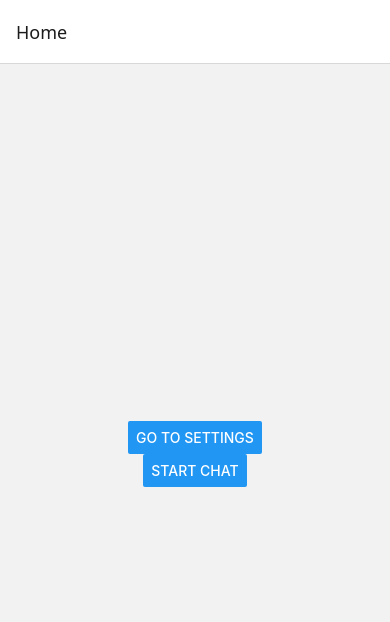
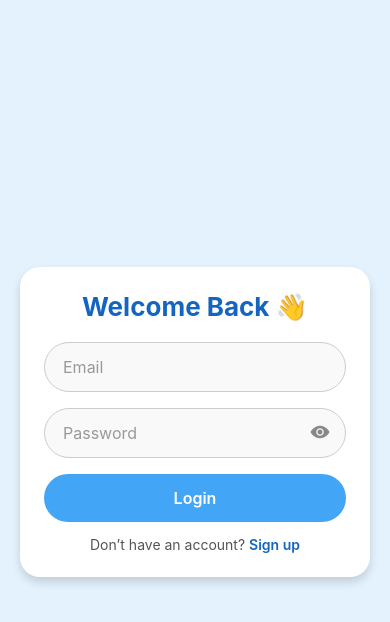
Before and after one commit to alsansone/rn-playground, a React Native app: screen /Login in a window 390 px wide. Shown: the top 622 px of the page. Built offline with nearby package versions, Linux system fonts and the light colour scheme.

Commit message:
add login and sign up screens

```diff
--- /dev/null
+++ b/components/EmailInput.tsx
@@ -0,0 +1,35 @@
+import React, { forwardRef } from "react";
+import { TextInput } from "react-native";
+import InputField from "./InputField";
+
+type Props = {
+  value: string;
+  onChangeText: (text: string) => void;
+  onSubmitEditing?: () => void;
+  returnKeyType?: "next" | "done";
+};
+
+const EmailInput = forwardRef<TextInput, Props>(
+  ({ value, onChangeText, onSubmitEditing, returnKeyType = "next" }, ref) => {
+    return (
+      <InputField
+        ref={ref}
+        placeholder="Email"
+        value={value}
+        onChangeText={onChangeText}
+        keyboardType="email-address"
+        textContentType="emailAddress"
+        autoCapitalize="none"
+        autoCorrect={false}
+        importantForAutofill="yes"
+        accessibilityLabel="Email"
+        returnKeyType={returnKeyType}
+        onSubmitEditing={onSubmitEditing}
+      />
+    );
+  }
+);
+
+EmailInput.displayName = "EmailInput";
+
+export default EmailInput;
--- /dev/null
+++ b/components/FormCard.tsx
@@ -0,0 +1,38 @@
+import React from "react";
+import { View, KeyboardAvoidingView, Platform, StyleSheet } from "react-native";
+
+type Props = {
+  children: React.ReactNode;
+};
+
+const FormCard = ({ children }: Props) => {
+  return (
+    <KeyboardAvoidingView
+      style={styles.container}
+      behavior={Platform.OS === "ios" ? "padding" : undefined}
+    >
+      <View style={styles.card}>{children}</View>
+    </KeyboardAvoidingView>
+  );
+};
+
+const styles = StyleSheet.create({
+  container: {
+    flex: 1,
+    backgroundColor: "#e3f2fd",
+    justifyContent: "center",
+    padding: 20,
+  },
+  card: {
+    backgroundColor: "#fff",
+    borderRadius: 20,
+    padding: 24,
+    elevation: 6,
+    shadowColor: "#000",
+    shadowOpacity: 0.15,
+    shadowRadius: 10,
+    shadowOffset: { width: 0, height: 5 },
+  },
+});
+
+export default FormCard;
--- /dev/null
+++ b/components/InputField.tsx
@@ -0,0 +1,33 @@
+import React, { forwardRef } from "react";
+import { TextInput, StyleSheet, TextInputProps, View } from "react-native";
+
+const InputField = forwardRef<TextInput, TextInputProps>((props, ref) => {
+  return (
+    <View>
+      <TextInput
+        ref={ref}
+        style={styles.input}
+        placeholderTextColor="#999"
+        {...props}
+      />
+    </View>
+  );
+});
+
+const styles = StyleSheet.create({
+  input: {
+    height: 50,
+    borderColor: "#ccc",
+    borderWidth: 1,
+    borderRadius: 25,
+    paddingHorizontal: 18,
+    marginBottom: 16,
+    backgroundColor: "#f9f9f9",
+    fontSize: 16,
+    color: "#333",
+  },
+});
+
+InputField.displayName = "InputField";
+
+export default InputField;
--- /dev/null
+++ b/components/PasswordInput.tsx
@@ -0,0 +1,59 @@
+import React, { forwardRef, useState } from "react";
+import { View, TouchableOpacity, StyleSheet, TextInput } from "react-native";
+import InputField from "./InputField";
+import { Ionicons } from "@expo/vector-icons";
+
+type Props = {
+  value: string;
+  onChangeText: (text: string) => void;
+};
+
+const PasswordInput = forwardRef<TextInput, Props>(
+  ({ value, onChangeText }, ref) => {
+    const [visible, setVisible] = useState(false);
+
+    return (
+      <View style={styles.wrapper}>
+        <InputField
+          ref={ref}
+          placeholder={"Password"}
+          value={value}
+          onChangeText={onChangeText}
+          secureTextEntry={!visible}
+          textContentType="password"
+          autoCapitalize="none"
+          autoCorrect={false}
+          returnKeyType="done"
+          importantForAutofill="yes"
+          accessibilityLabel="Password"
+        />
+        <TouchableOpacity
+          style={styles.icon}
+          onPress={() => setVisible((prev) => !prev)}
+        >
+          <Ionicons name={visible ? "eye-off" : "eye"} size={20} color="#888" />
+        </TouchableOpacity>
+      </View>
+    );
+  }
+);
+
+const styles = StyleSheet.create({
+  wrapper: {
+    position: "relative",
+    justifyContent: "center",
+  },
+  icon: {
+    position: "absolute",
+    right: 16,
+    top: 14,
+    height: 20,
+    width: 20,
+    justifyContent: "center",
+    alignItems: "center",
+  },
+});
+
+PasswordInput.displayName = "PasswordInput";
+
+export default PasswordInput;
--- /dev/null
+++ b/components/PrimaryButton.tsx
@@ -0,0 +1,32 @@
+import React from "react";
+import { Text, TouchableOpacity, StyleSheet } from "react-native";
+
+type Props = {
+  label: string;
+  onPress: () => void;
+};
+
+const PrimaryButton = ({ label, onPress }: Props) => {
+  return (
+    <TouchableOpacity style={styles.button} onPress={onPress}>
+      <Text style={styles.text}>{label}</Text>
+    </TouchableOpacity>
+  );
+};
+
+const styles = StyleSheet.create({
+  button: {
+    backgroundColor: "#42a5f5",
+    paddingVertical: 14,
+    borderRadius: 25,
+    alignItems: "center",
+    marginBottom: 14,
+  },
+  text: {
+    color: "#fff",
+    fontWeight: "600",
+    fontSize: 16,
+  },
+});
+
+export default PrimaryButton;
--- a/navigation/MainNavigator.tsx
+++ b/navigation/MainNavigator.tsx
@@ -2,8 +2,12 @@ import React from "react";
 import { createNativeStackNavigator } from "@react-navigation/native-stack";
 import HomeScreen from "../screens/HomeScreen";
 import SettingsScreen from "../screens/SettingsScreen";
+import LoginScreen from "../screens/LoginScreen";
+import SignUpScreen from "../screens/SignUpScreen";
 
 export type RootStackParamList = {
+  Login: undefined;
+  SignUp: undefined;
   Home: undefined;
   Settings: undefined;
 };
@@ -11,7 +15,13 @@ export type RootStackParamList = {
 const Stack = createNativeStackNavigator<RootStackParamList>();
 
 const MainNavigator = () => (
-  <Stack.Navigator initialRouteName="Home">
+  <Stack.Navigator initialRouteName="Login">
+    <Stack.Screen
+      name="Login"
+      component={LoginScreen}
+      options={{ headerShown: false }}
+    />
+    <Stack.Screen name="SignUp" component={SignUpScreen} />
     <Stack.Screen name="Home" component={HomeScreen} />
     <Stack.Screen name="Settings" component={SettingsScreen} />
   </Stack.Navigator>
--- a/screens/HomeScreen.tsx
+++ b/screens/HomeScreen.tsx
@@ -1,12 +1,9 @@
 import React from "react";
 import { View, Button, StyleSheet } from "react-native";
 import { useNavigation } from "@react-navigation/native";
-import { useChatOverlay } from "../components/ChatOverlay";
 
 const HomeScreen = () => {
   const navigation = useNavigation();
-
-  const { showOverlay } = useChatOverlay();
 
   return (
     <View style={styles.container}>
@@ -14,7 +11,6 @@ const HomeScreen = () => {
         title="Go to Settings"
         onPress={() => navigation.navigate("Settings" as never)}
       />
-      <Button title="Start Chat" onPress={showOverlay} />
     </View>
   );
 };
--- /dev/null
+++ b/screens/LoginScreen.tsx
@@ -0,0 +1,64 @@
+import { NativeStackScreenProps } from "@react-navigation/native-stack";
+import React, { useRef, useState } from "react";
+import { Text, TouchableOpacity, StyleSheet, TextInput } from "react-native";
+import { RootStackParamList } from "../navigation/MainNavigator";
+import FormCard from "../components/FormCard";
+import PrimaryButton from "../components/PrimaryButton";
+import PasswordInput from "../components/PasswordInput";
+import EmailInput from "../components/EmailInput";
+
+type Props = NativeStackScreenProps<RootStackParamList, "Login">;
+
+const LoginScreen = ({ navigation }: Props) => {
+  const [email, setEmail] = useState("");
+  const [password, setPassword] = useState("");
+
+  const passwordRef = useRef<TextInput>(null);
+
+  return (
+    <FormCard>
+      <Text style={styles.title}>Welcome Back 👋</Text>
+      <EmailInput
+        value={email}
+        onChangeText={setEmail}
+        returnKeyType="next"
+        onSubmitEditing={() => passwordRef.current?.focus()}
+      />
+      <PasswordInput
+        ref={passwordRef}
+        value={password}
+        onChangeText={setPassword}
+      />
+      <PrimaryButton
+        label="Login"
+        onPress={() => console.log("Login", email, password)}
+      />
+      <TouchableOpacity onPress={() => navigation.navigate("SignUp")}>
+        <Text style={styles.link}>
+          Don’t have an account? <Text style={styles.linkBold}>Sign up</Text>
+        </Text>
+      </TouchableOpacity>
+    </FormCard>
+  );
+};
+
+const styles = StyleSheet.create({
+  title: {
+    fontSize: 26,
+    fontWeight: "700",
+    marginBottom: 20,
+    textAlign: "center",
+    color: "#1565c0",
+  },
+  link: {
+    textAlign: "center",
+    color: "#555",
+    fontSize: 14,
+  },
+  linkBold: {
+    color: "#1565c0",
+    fontWeight: "600",
+  },
+});
+
+export default LoginScreen;
--- a/screens/SettingsScreen.tsx
+++ b/screens/SettingsScreen.tsx
@@ -1,13 +1,17 @@
 import React from "react";
 import { View, Button, StyleSheet } from "react-native";
 import { useNavigation } from "@react-navigation/native";
+import { useChatOverlay } from "../components/ChatOverlay";
 
 const SettingsScreen = () => {
   const navigation = useNavigation();
 
+  const { showOverlay } = useChatOverlay();
+
   return (
     <View style={styles.container}>
       <Button title="Back to Home" onPress={() => navigation.goBack()} />
+      <Button title="Start Chat" onPress={showOverlay} />
     </View>
   );
 };
--- /dev/null
+++ b/screens/SignUpScreen.tsx
@@ -0,0 +1,67 @@
+import React, { useRef, useState } from "react";
+import { Text, StyleSheet, TouchableOpacity, TextInput } from "react-native";
+import { RootStackParamList } from "../navigation/MainNavigator";
+import { NativeStackScreenProps } from "@react-navigation/native-stack";
+import FormCard from "../components/FormCard";
+import PrimaryButton from "../components/PrimaryButton";
+import EmailInput from "../components/EmailInput";
+import PasswordInput from "../components/PasswordInput";
+
+type Props = NativeStackScreenProps<RootStackParamList, "SignUp">;
+
+const SignUpScreen = ({ navigation }: Props) => {
+  const [email, setEmail] = useState("");
+  const [password, setPassword] = useState("");
+
+  const passwordRef = useRef<TextInput>(null);
+
+  return (
+    <FormCard>
+      <Text style={styles.title}>Create Your Account</Text>
+      <EmailInput
+        value={email}
+        onChangeText={setEmail}
+        returnKeyType="next"
+        onSubmitEditing={() => passwordRef.current?.focus()}
+      />
+      <PasswordInput
+        ref={passwordRef}
+        value={password}
+        onChangeText={setPassword}
+      />
+      <PrimaryButton
+        label="Sign Up"
+        onPress={() => {
+          console.log("Sign up", email, password);
+          navigation.goBack();
+        }}
+      />
+      <TouchableOpacity onPress={() => navigation.goBack()}>
+        <Text style={styles.link}>
+          Already have an account? <Text style={styles.linkBold}>Log in</Text>
+        </Text>
+      </TouchableOpacity>
+    </FormCard>
+  );
+};
+
+const styles = StyleSheet.create({
+  title: {
+    fontSize: 26,
+    fontWeight: "700",
+    marginBottom: 20,
+    textAlign: "center",
+    color: "#1565c0",
+  },
+  link: {
+    textAlign: "center",
+    color: "#555",
+    fontSize: 14,
+  },
+  linkBold: {
+    color: "#1565c0",
+    fontWeight: "600",
+  },
+});
+
+export default SignUpScreen;
```
